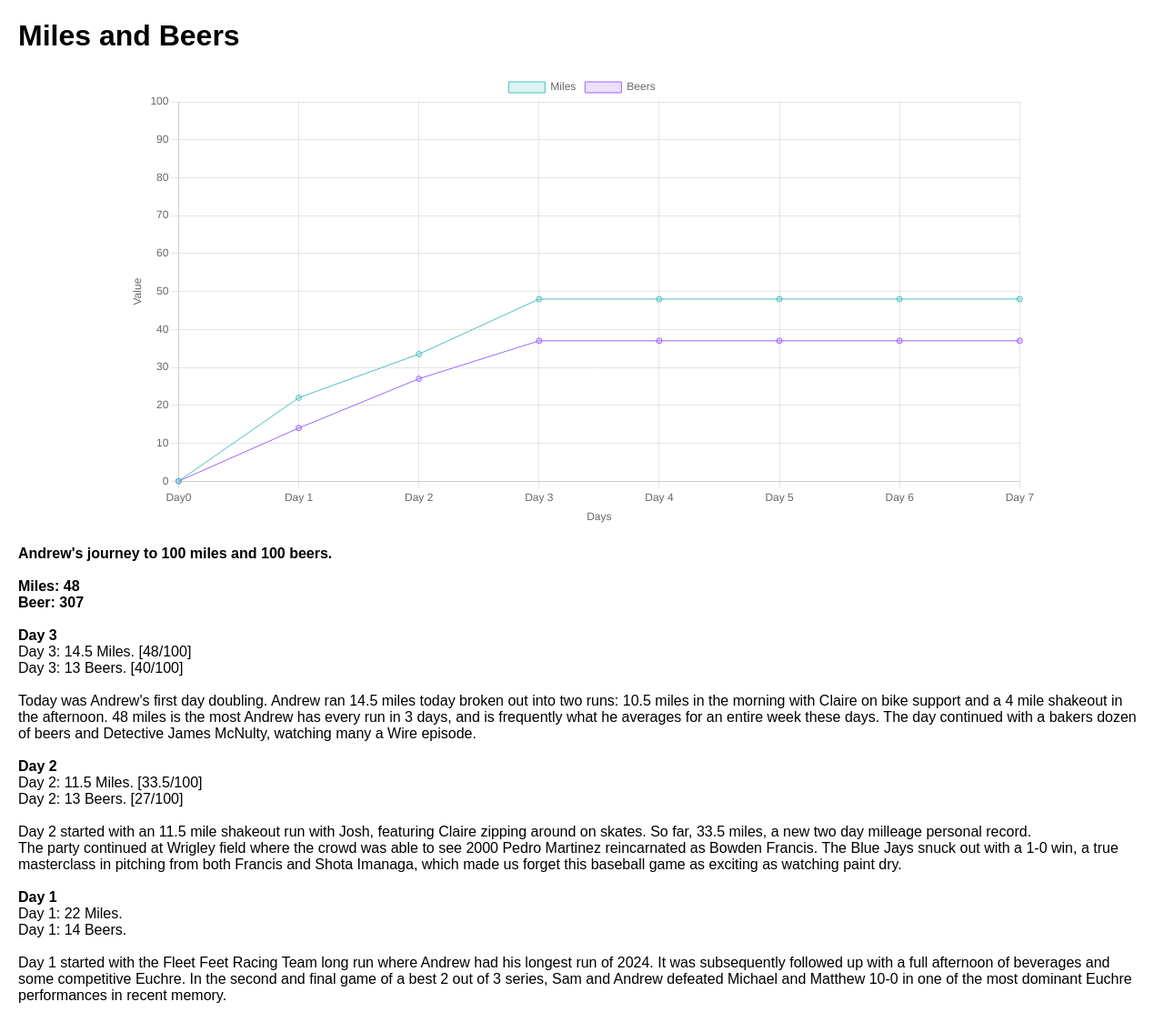
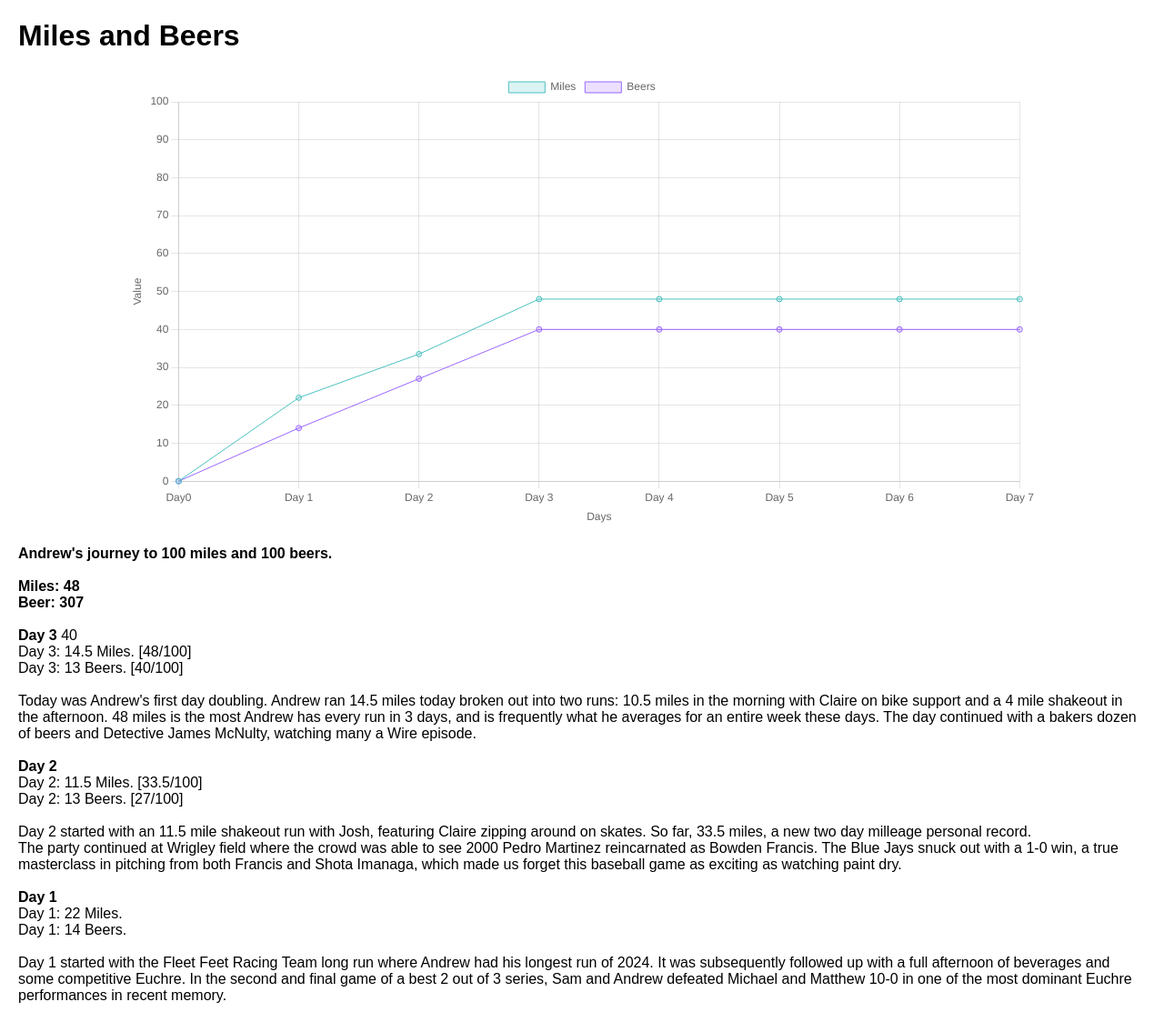
Before and after one commit to aredston19/aredston19.Github.io, a Jekyll site: the page 100.html, which Jekyll copies as it is, in a window 1280 px wide. Shown: the whole page at 91% size. Built offline with Jekyll 4.4.1, drawn with Linux system fonts in a browser that asks for light colours.

Commit message:
Add files via upload

```diff
--- a/100.html
+++ b/100.html
@@ -26,7 +26,7 @@
         // Initialize data
         const days = ["Day0", "Day 1", "Day 2", "Day 3", "Day 4", "Day 5", "Day 6", "Day 7"];
         Miles = [0, 22, 33.5, 48, 48, 48, 48, 48]; // Example data for Variable 1
-        Beers = [0, 14, 27, 37, 37, 37, 37, 37]; // Example data for Variable 2
+        Beers = [0, 14, 27, 40, 40, 40, 40, 40]; // Example data for Variable 2
 
         // Create charta
         const ctx = document.getElementById('myChart').getContext('2d');
@@ -80,7 +80,7 @@
 <b>Miles: 48 </b> <br>
 <b>Beer: 307 </b> <br>
 <br>
-<b> Day 3 </b>
+<b> Day 3 </b>40
 <br>
 Day 3: 14.5 Miles. [48/100] <br>
 Day 3: 13 Beers. [40/100]<br>
```
